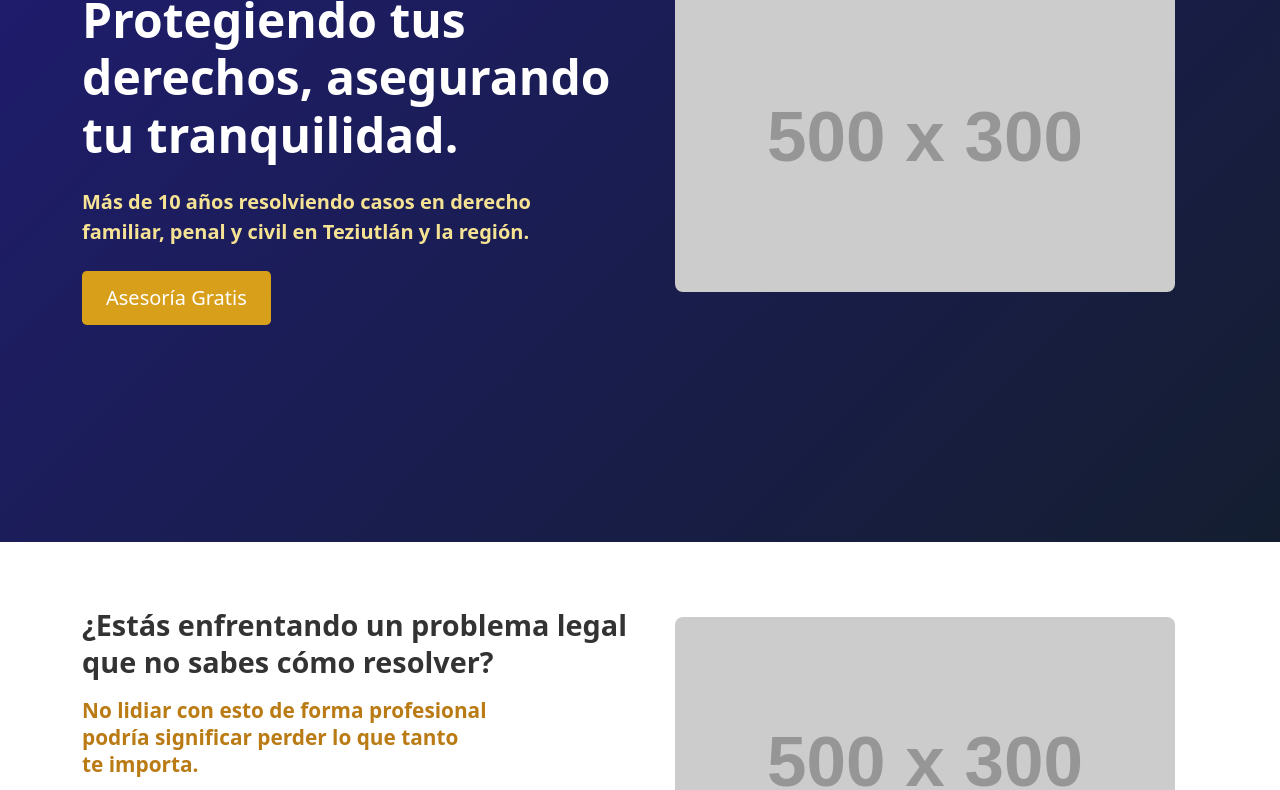
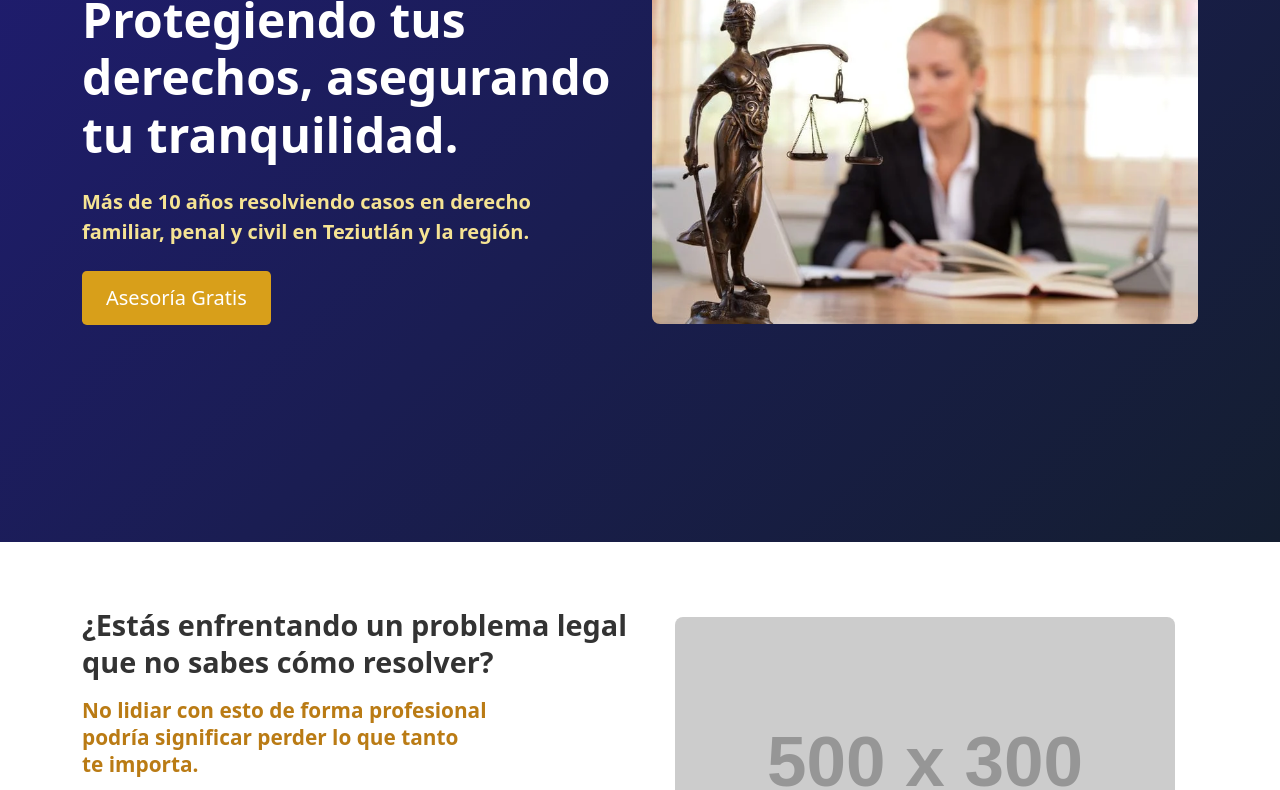
Before and after one commit to netoxdw/Laning-page-Abogados, a plain HTML site: page index.html in a window 1280 px wide. Shown: the part 258-1048 px from the top of the page. Drawn offline with nearby package versions, Linux system fonts and the light colour scheme; placeholder pictures from the web are drawn by us.

Commit message:
hero img

```diff
--- a/index.html
+++ b/index.html
@@ -49,7 +49,7 @@
         <!-- Columna de imagen -->
         <div class="col-md-6 text-center">
           <img
-            src="https://via.placeholder.com/500x300"
+            src="/assets/img/derecho-hero.webp"
             alt="Imagen del despacho o representación"
             class="img-fluid hero-img"
           />
```
Also changed, not shown: assets/img/derecho-hero.webp (added).
